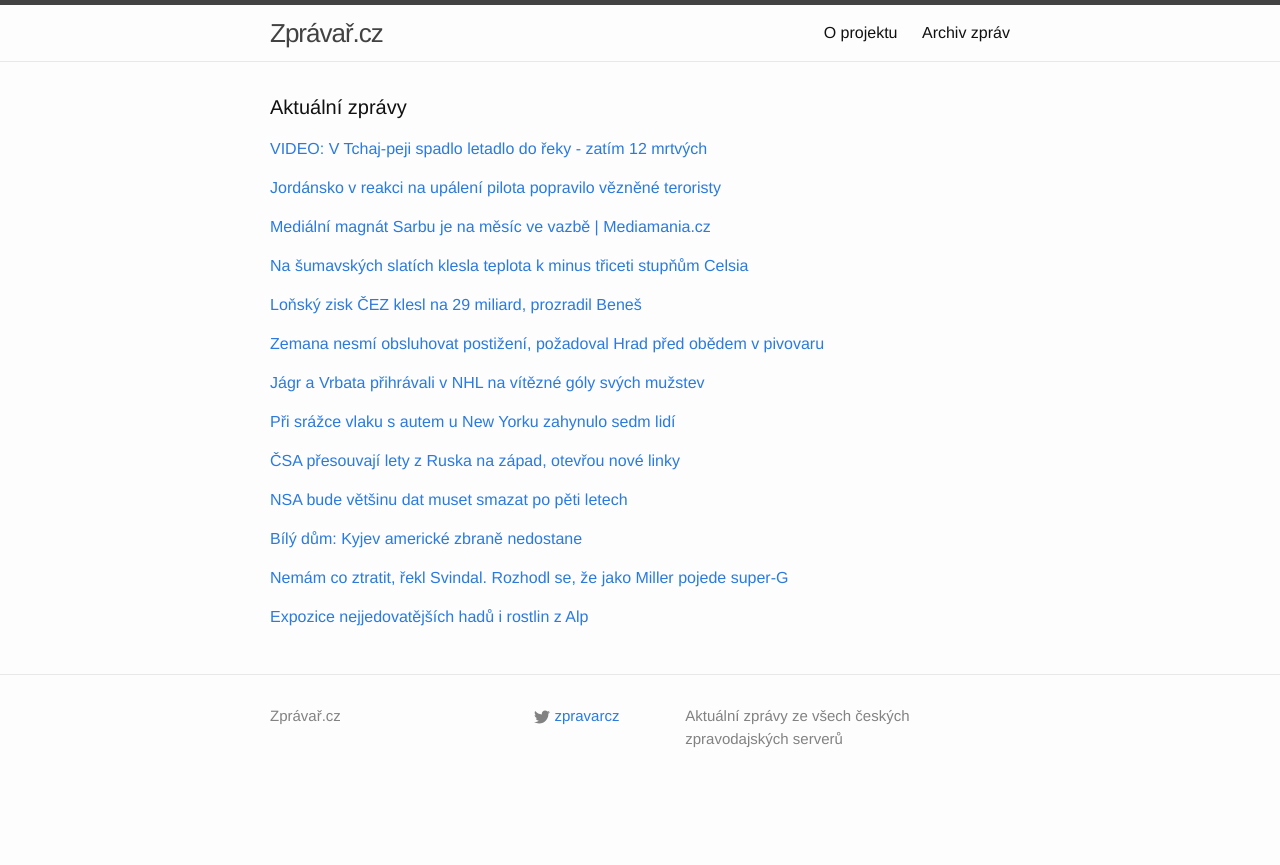
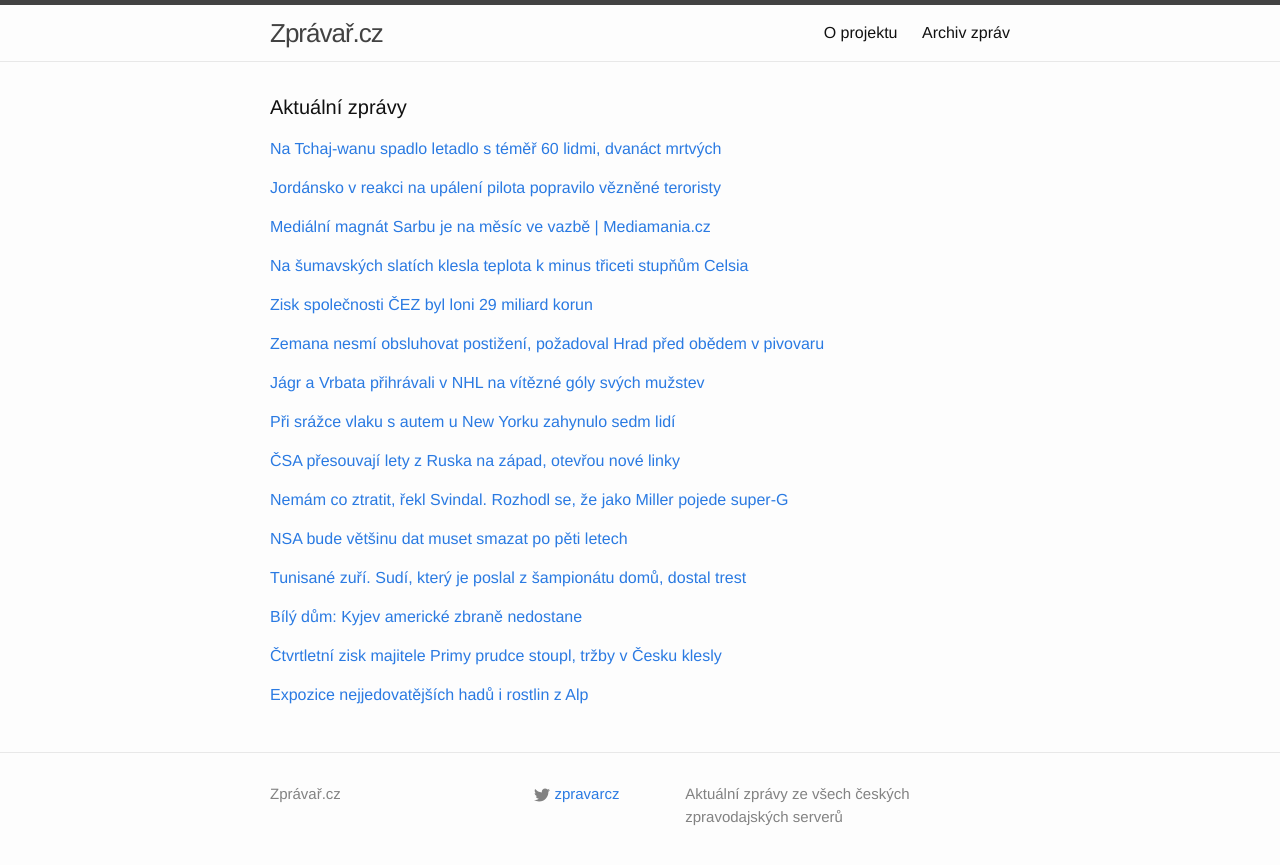
Before and after one commit to adliska/zpravar, a Jekyll site: the page built from index.html, in a window 1280 px wide. Shown: the top 865 px of the page. Built offline with Jekyll 4.4.1, drawn with Linux system fonts in a browser that asks for light colours.

Commit message:
zpravar news update

```diff
--- a/index.html
+++ b/index.html
@@ -5,9 +5,13 @@ layout: default
 <div class="home">
     <h1 class="page-heading">Aktuální zprávy</h1>
 
-<p><a href="javascript:;" onclick="toggle_visibility('zpravy0')">VIDEO: V Tchaj-peji spadlo letadlo do řeky - zatím 12 mrtvých</a></p>
+<p><a href="javascript:;" onclick="toggle_visibility('zpravy0')">Na Tchaj-wanu spadlo letadlo s téměř 60 lidmi, dvanáct mrtvých</a></p>
 <div id="zpravy0" style="display:none">
 <ul>
+<li><a href=http://zpravy.e15.cz/zahranicni/udalosti/na-tchaj-wanu-spadlo-letadlo-s-temer-60-lidmi-dvanact-mrtvych-1159429>Na Tchaj-wanu spadlo letadlo s téměř 60 lidmi, dvanáct mrtvých - zpravy.e15.cz</a></li>
+<li><a href=http://zahranicni.ihned.cz/c1-63482360-na-tchaj-wanu-spadlo-do-reky-letadlo-s-58-lidmi-nejmene-jedenact-zemrelo>Na Tchaj-wanu spadlo do řeky letadlo s 58 lidmi, nejméně jedenáct zemřelo - zahranicni.ihned.cz</a></li>
+<li><a href=http://www.tyden.cz/rubriky/zahranici/asie-a-oceanie/video-letadlo-spadlo-pri-startu-do-reky-vetsina-prezila_332295.html>VIDEO: Letadlo spadlo při startu do řeky. Většina přežila - www.tyden.cz</a></li>
+<li><a href=http://www.rozhlas.cz/_zprava/na-tchajwanu-se-zritilo-letadlo-s-58-lidmi-na-palube-nejmene-dvanact-cestujicich-zahynulo--1451466>Na Tchaj-wanu se zřítilo letadlo s 58 lidmi na palubě, nejméně dvanáct cestujících zahynulo - www.rozhlas.cz</a></li>
 <li><a href=http://www.ceskatelevize.cz/ct24/svet/300514-video-v-tchaj-peji-spadlo-letadlo-do-reky-zatim-12-mrtvych/>VIDEO: V Tchaj-peji spadlo letadlo do řeky - zatím 12 mrtvých - www.ceskatelevize.cz</a></li>
 <li><a href=http://zpravy.e15.cz/zahranicni/udalosti/na-tchaj-wanu-spadlo-letadlo-s-temer-60-lidmi-devet-zemrelo-1159429>Na Tchaj-wanu spadlo letadlo s téměř 60 lidmi, devět zemřelo - zpravy.e15.cz</a></li>
 <li><a href=http://www.novinky.cz/zahranicni/svet/360662-na-tchaj-wanu-se-zritilo-letadlo-do-reky-zemrelo-dvanact-lidi.html>Na Tchaj-wanu se zřítilo letadlo do řeky, zemřelo dvanáct lidí - www.novinky.cz</a></li>
@@ -65,9 +69,10 @@ layout: default
 <li><a href=http://www.ceskenoviny.cz/zpravy/zpravy/meteorologove-na-sumave-namerili-minus-29-stupnu-celsia/1177134>Meteorologové na Šumavě naměřili minus 29 stupňů Celsia - www.ceskenoviny.cz</a></li>
 <li><a href=http://www.ceskenoviny.cz/zpravy/zpravy/snih-ze-silnic-postupne-mizi/1177113>Sníh ze silnic postupně mizí - www.ceskenoviny.cz</a></li>
 </ul>
-</div><p><a href="javascript:;" onclick="toggle_visibility('zpravy4')">Loňský zisk ČEZ klesl na 29 miliard, prozradil Beneš</a></p>
+</div><p><a href="javascript:;" onclick="toggle_visibility('zpravy4')">Zisk společnosti ČEZ byl loni 29 miliard korun</a></p>
 <div id="zpravy4" style="display:none">
 <ul>
+<li><a href=http://www.novinky.cz/ekonomika/360665-zisk-spolecnosti-cez-byl-loni-29-miliard-korun.html>Zisk společnosti ČEZ byl loni 29 miliard korun - www.novinky.cz</a></li>
 <li><a href=http://zpravy.e15.cz/byznys/prumysl-a-energetika/lonsky-zisk-cez-klesl-na-29-miliard-prozradil-benes-1159441>Loňský zisk ČEZ klesl na 29 miliard, prozradil Beneš - zpravy.e15.cz</a></li>
 <li><a href=http://zpravy.e15.cz/byznys/prumysl-a-energetika/cez-loni-vydelal-29-miliard-zisk-ale-klesl-o-17-6-procenta-1159441>ČEZ loni vydělal 29 miliard, zisk ale klesl o 17,6 procenta - zpravy.e15.cz</a></li>
 <li><a href=http://www.novinky.cz/ekonomika/360665-zisk-cezu-byl-loni-29-miliard-korun.html>Zisk ČEZu byl loni 29 miliard korun - www.novinky.cz</a></li>
@@ -109,29 +114,43 @@ layout: default
 <li><a href=http://www.financninoviny.cz/zpravodajstvi/zpravy/csa-presouvaji-lety-z-ruska-na-zapad-otevrou-nove-linky/1177102>ČSA přesouvají lety z Ruska na západ, otevřou nové linky - www.financninoviny.cz</a></li>
 <li><a href=http://ekonomika.idnes.cz/csa-otevrou-deset-novych-linek-na-zapad-d9u-/eko-doprava.aspx?c=A150203_194935_eko-doprava_suj>ČSA přesouvají letadla z Ruska na západ. Otevřou 10 nových linek - ekonomika.idnes.cz</a></li>
 </ul>
-</div><p><a href="javascript:;" onclick="toggle_visibility('zpravy9')">NSA bude většinu dat muset smazat po pěti letech</a></p>
+</div><p><a href="javascript:;" onclick="toggle_visibility('zpravy9')">Nemám co ztratit, řekl Svindal. Rozhodl se, že jako Miller pojede super-G</a></p>
 <div id="zpravy9" style="display:none">
+<ul>
+<li><a href=http://www.denik.cz/zimni_sporty/nemam-co-ztratit-rekl-svindal-rozhodl-se-ze-jako-miller-pojede-super-g-20150204.html>Nemám co ztratit, řekl Svindal. Rozhodl se, že jako Miller pojede super-G - www.denik.cz</a></li>
+<li><a href=http://sport.idnes.cz/alpske-lyzovani-svindal-08j-/lyzovani.aspx?c=A150204_083625_lyzovani_rou>Uzdravený Svindal potvrdil start v super-G na mistrovství světa - sport.idnes.cz</a></li>
+<li><a href=http://www.tyden.cz/rubriky/sport/zimni-sporty/sjezdove-lyzovani/v-super-g-na-ms-se-vrati-miller-bank-chce-utocit-na-desitku_332250.html>V super-G na MS se vrátí Miller, Bank chce útočit na desítku - www.tyden.cz</a></li>
+</ul>
+</div><p><a href="javascript:;" onclick="toggle_visibility('zpravy10')">NSA bude většinu dat muset smazat po pěti letech</a></p>
+<div id="zpravy10" style="display:none">
 <ul>
 <li><a href=http://www.ceskatelevize.cz/ct24/svet/300522-nsa-bude-vetsinu-dat-muset-smazat-po-peti-letech/>NSA bude většinu dat muset smazat po pěti letech - www.ceskatelevize.cz</a></li>
 <li><a href=http://zpravy.aktualne.cz/zahranici/usa-zmeni-pravidla-pro-tajne-sluzby-sber-dat-ma-byt-omezen/r~70db6830ac3811e4ba57002590604f2e/>USA změní pravidla pro tajné služby, sběr dat má být omezen - zpravy.aktualne.cz</a></li>
 <li><a href=http://www.ceskenoviny.cz/zpravy/zpravy/usa-zmeni-pravidla-pro-tajne-sluzby-a-jejich-masivni-sber-dat/1177083>USA změní pravidla pro tajné služby a jejich masivní sběr dat - www.ceskenoviny.cz</a></li>
 </ul>
-</div><p><a href="javascript:;" onclick="toggle_visibility('zpravy10')">Bílý dům: Kyjev americké zbraně nedostane</a></p>
-<div id="zpravy10" style="display:none">
+</div><p><a href="javascript:;" onclick="toggle_visibility('zpravy11')">Tunisané zuří. Sudí, který je poslal z šampionátu domů, dostal trest</a></p>
+<div id="zpravy11" style="display:none">
+<ul>
+<li><a href=http://www.denik.cz/fotbal/tunisane-zuri-sudi-ktery-je-poslal-z-sampionatu-domu-dostal-trest-20150204.html>Tunisané zuří. Sudí, který je poslal z šampionátu domů, dostal trest - www.denik.cz</a></li>
+<li><a href=http://sport.aktualne.cz/video-za-tuhle-minelu-si-rozhodci-pul-roku-nezapiska/r~f4e360faac3e11e4ba57002590604f2e/>VIDEO Za tuhle minelu si rozhodčí půl roku nezapíská - sport.aktualne.cz</a></li>
+<li><a href=http://fotbal.idnes.cz/fotbal-mistrovstvi-afriky-rozhodci-trest-fih-/fot_reprez.aspx?c=A150204_075933_fot_reprez_rou>Rozhodčí z  Mauricia dostal za skandál na mistrovství Afriky půlroční distanc - fotbal.idnes.cz</a></li>
+</ul>
+</div><p><a href="javascript:;" onclick="toggle_visibility('zpravy12')">Bílý dům: Kyjev americké zbraně nedostane</a></p>
+<div id="zpravy12" style="display:none">
 <ul>
 <li><a href=http://www.ceskatelevize.cz/ct24/svet/300516-bily-dum-kyjev-americke-zbrane-nedostane/>Bílý dům: Kyjev americké zbraně nedostane - www.ceskatelevize.cz</a></li>
 <li><a href=http://zpravy.idnes.cz/usa-zbrane-ukrajine-neposlou-djm-/zahranicni.aspx?c=A150204_071815_zahranicni_jj>USA zbraně Ukrajině nepošlou, upřednostňují diplomacii, řekl Bílý dům - zpravy.idnes.cz</a></li>
 <li><a href=http://www.ceskenoviny.cz/zpravy/zpravy/usa-zbrane-ukrajine-nedodaji-chteji-diplomaticke-reseni-krize/1177082>USA zbraně Ukrajině nedodají, chtějí diplomatické řešení krize - www.ceskenoviny.cz</a></li>
 </ul>
-</div><p><a href="javascript:;" onclick="toggle_visibility('zpravy11')">Nemám co ztratit, řekl Svindal. Rozhodl se, že jako Miller pojede super-G</a></p>
-<div id="zpravy11" style="display:none">
+</div><p><a href="javascript:;" onclick="toggle_visibility('zpravy13')">Čtvrtletní zisk majitele Primy prudce stoupl, tržby v Česku klesly</a></p>
+<div id="zpravy13" style="display:none">
 <ul>
-<li><a href=http://www.denik.cz/zimni_sporty/nemam-co-ztratit-rekl-svindal-rozhodl-se-ze-jako-miller-pojede-super-g-20150204.html>Nemám co ztratit, řekl Svindal. Rozhodl se, že jako Miller pojede super-G - www.denik.cz</a></li>
-<li><a href=http://sport.idnes.cz/alpske-lyzovani-svindal-08j-/lyzovani.aspx?c=A150204_083625_lyzovani_rou>Uzdravený Svindal potvrdil start v super-G na mistrovství světa - sport.idnes.cz</a></li>
-<li><a href=http://www.tyden.cz/rubriky/sport/zimni-sporty/sjezdove-lyzovani/v-super-g-na-ms-se-vrati-miller-bank-chce-utocit-na-desitku_332250.html>V super-G na MS se vrátí Miller, Bank chce útočit na desítku - www.tyden.cz</a></li>
+<li><a href=http://strategie.e15.cz/zpravy/ctvrtletni-zisk-majitele-primy-prudce-stoupl-trzby-v-cesku-klesly-1159471>Čtvrtletní zisk majitele Primy prudce stoupl, tržby v Česku klesly - strategie.e15.cz</a></li>
+<li><a href=http://www.denik.cz/ekonomika/ctvrtletni-zisk-majitele-primy-prudce-stoupl-trzby-v-cr-klesly-20150204.html>Čtvrtletní zisk majitele Primy prudce stoupl, tržby v ČR klesly - www.denik.cz</a></li>
+<li><a href=http://www.financninoviny.cz/zpravodajstvi/zpravy/ctvrtletni-zisk-majitele-primy-prudce-stoupl-trzby-v-cr-klesly/1177141>Čtvrtletní zisk majitele Primy prudce stoupl, tržby v ČR klesly - www.financninoviny.cz</a></li>
 </ul>
-</div><p><a href="javascript:;" onclick="toggle_visibility('zpravy12')">Expozice nejjedovatějších hadů i rostlin z Alp</a></p>
-<div id="zpravy12" style="display:none">
+</div><p><a href="javascript:;" onclick="toggle_visibility('zpravy14')">Expozice nejjedovatějších hadů i rostlin z Alp</a></p>
+<div id="zpravy14" style="display:none">
 <ul>
 <li><a href=http://www.tyden.cz/rubriky/relax/zvirata/expozice-nejjedovatejsich-hadu-i-rostlin-z-alp_332222.html>Expozice nejjedovatějších hadů i rostlin z Alp - www.tyden.cz</a></li>
 <li><a href=http://www.tyden.cz/rubriky/relax/zvirata/v-zoo-plzen-bude-expozice-nejjedovatejsich-hadu-i-rostlin-z-alp_332222.html>Expozice nejjedovatějších hadů i rostlin z Alp - www.tyden.cz</a></li>
```
